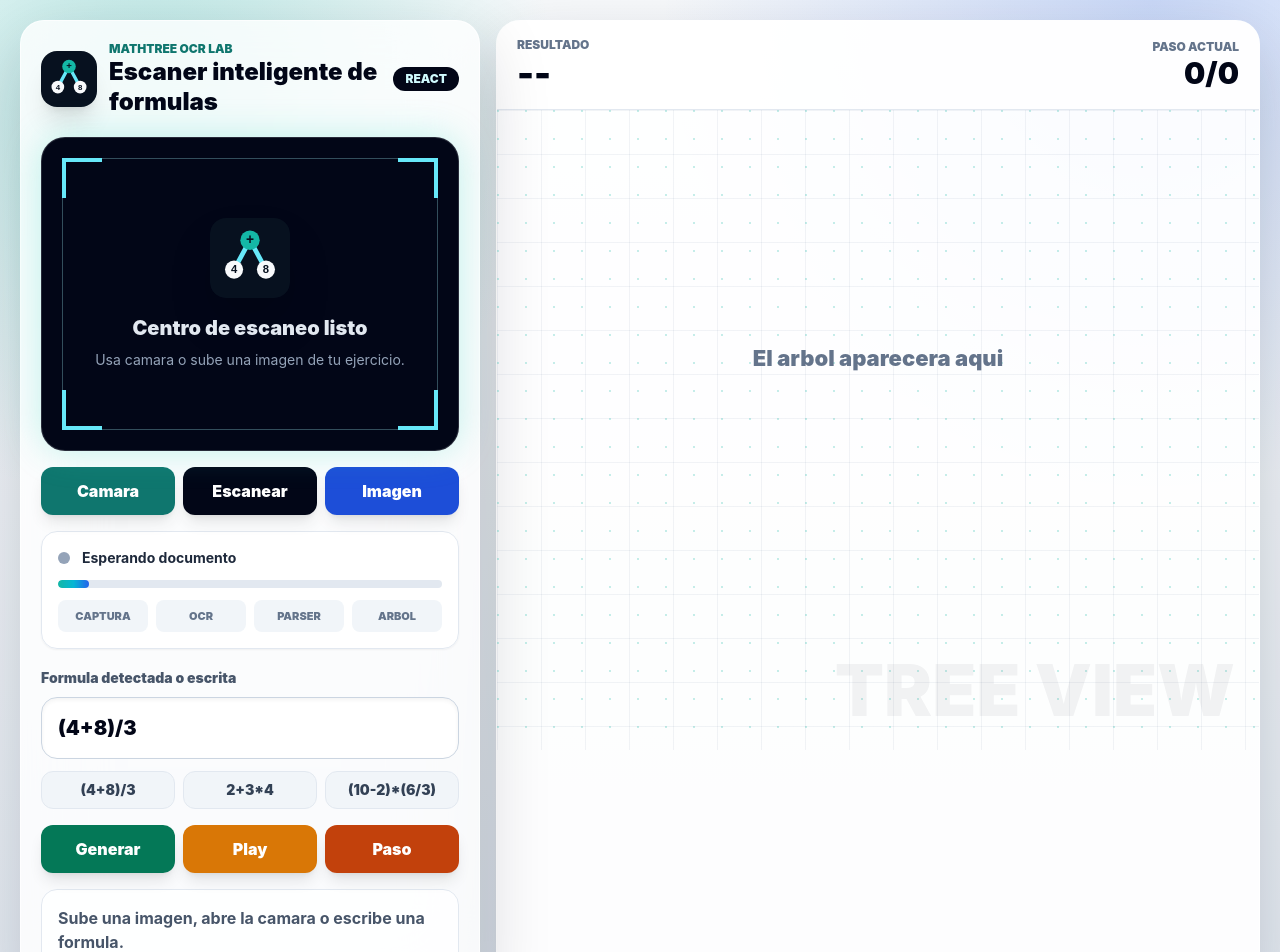
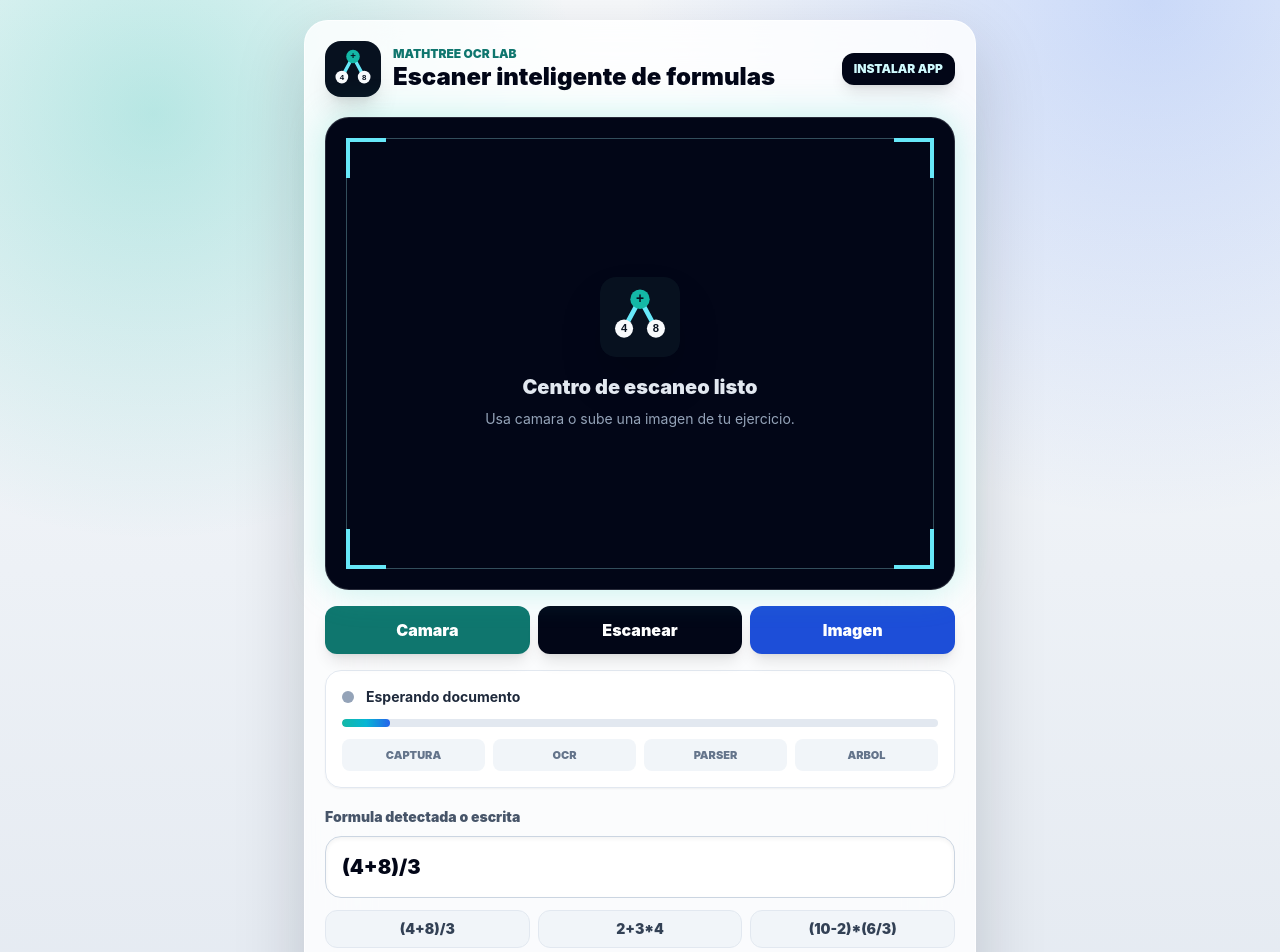
Before and after one commit to Diego-Jimy/mathtree-ocr, a React (Vite) app: page / in a window 1280 px wide. Shown: the top 952 px of the page. Built offline with nearby package versions, Linux system fonts and the light colour scheme.

Commit message:
Mejorar instalacion, camara y ventana del arbol

```diff
--- a/src/App.jsx
+++ b/src/App.jsx
@@ -1,6 +1,7 @@
 import React, { useEffect, useMemo, useRef, useState } from "react";
 import Tesseract from "tesseract.js";
 
+// Cada nodo guarda un numero u operador del arbol.
 class TreeNode {
   constructor(value, left = null, right = null) {
     this.value = value;
@@ -17,17 +18,19 @@ class TreeNode {
   }
 }
 
+// Normaliza los simbolos que el OCR suele confundir.
 function cleanExpression(text) {
   return String(text || "")
     .replace(/[xX]/g, "*")
     .replace(/,/g, ".")
-    .replace(/÷/g, "/")
-    .replace(/×/g, "*")
-    .replace(/[−–—]/g, "-")
+    .replace(/\u00f7/g, "/")
+    .replace(/\u00d7/g, "*")
+    .replace(/[\u2212\u2013\u2014]/g, "-")
     .replace(/\s+/g, "")
     .replace(/[^0-9+\-*/().]/g, "");
 }
 
+// Separa la expresion en numeros, operadores y parentesis.
 function tokenize(expression) {
   const tokens = [];
   let i = 0;
@@ -56,6 +59,7 @@ function tokenize(expression) {
   return tokens;
 }
 
+// Construye el arbol respetando parentesis y prioridad de operadores.
 function parseExpression(expression) {
   const tokens = tokenize(cleanExpression(expression));
   let position = 0;
@@ -95,6 +99,7 @@ function parseExpression(expression) {
   return root;
 }
 
+// Resuelve el arbol de forma recursiva y registra cada paso.
 function evaluate(node, steps = []) {
   if (!node.isOperator) {
     node.result = Number(node.value);
@@ -117,6 +122,7 @@ function collectNodes(node, nodes = []) {
   return nodes;
 }
 
+// Asigna una posicion visual a cada nodo del arbol.
 function layoutTree(root) {
   let order = 0;
   function walk(node, depth) {
@@ -140,13 +146,14 @@ function round(value) {
   return Number.parseFloat(Number(value).toFixed(6));
 }
 
-function ScannerFrame({ videoRef, previewUrl, analyzing }) {
+// Vista previa de la camara o de una imagen subida.
+function ScannerFrame({ videoRef, previewUrl, analyzing, cameraOn }) {
   return (
     <div className={`relative aspect-[4/3] overflow-hidden rounded-3xl border border-white/15 bg-slate-950 shadow-glow ${analyzing ? "ring-2 ring-cyan-300" : ""}`}>
       <video ref={videoRef} className={`h-full w-full object-cover ${previewUrl ? "hidden" : "block"}`} autoPlay playsInline muted />
       {previewUrl ? <img src={previewUrl} alt="Documento cargado" className="absolute inset-0 h-full w-full object-cover" /> : null}
 
-      {!previewUrl ? (
+      {!previewUrl && !cameraOn ? (
         <div className="absolute inset-0 grid place-items-center text-center text-slate-200">
           <div>
             <img src="/icon.svg" alt="" className="mx-auto mb-4 h-20 w-20 rounded-2xl shadow-2xl" />
@@ -167,6 +174,7 @@ function ScannerFrame({ videoRef, previewUrl, analyzing }) {
   );
 }
 
+// Muestra el avance del proceso: captura, OCR, parser y arbol.
 function AnalysisPanel({ analysis, progress }) {
   const stages = ["Captura", "OCR", "Parser", "Arbol"];
   return (
@@ -189,6 +197,7 @@ function AnalysisPanel({ analysis, progress }) {
   );
 }
 
+// Dibuja el arbol y permite arrastrar o hacer zoom.
 function TreeCanvas({ tree, steps, currentStep, answer }) {
   const canvasRef = useRef(null);
   const viewRef = useRef({ scale: 1, x: 0, y: 0, dragging: false, sx: 0, sy: 0, ox: 0, oy: 0 });
@@ -321,9 +330,30 @@ export default function App() {
   const [analysis, setAnalysis] = useState({ title: "Esperando documento", active: false, done: false });
   const [progress, setProgress] = useState(8);
   const [busy, setBusy] = useState(false);
+  const [installPrompt, setInstallPrompt] = useState(null);
+  const [showTree, setShowTree] = useState(false);
 
   const resultText = useMemo(() => (answer === null ? "--" : round(answer)), [answer]);
 
+  // Guarda el aviso de instalacion de Chrome para usarlo desde el boton.
+  useEffect(() => {
+    function handleInstallPrompt(event) {
+      event.preventDefault();
+      setInstallPrompt(event);
+    }
+
+    window.addEventListener("beforeinstallprompt", handleInstallPrompt);
+    return () => window.removeEventListener("beforeinstallprompt", handleInstallPrompt);
+  }, []);
+
+  // Apaga la camara si el usuario cierra la aplicacion.
+  useEffect(() => {
+    return () => {
+      stream?.getTracks().forEach((track) => track.stop());
+    };
+  }, [stream]);
+
+  // Solicita permiso y enciende la camara del dispositivo.
   async function openCamera() {
     try {
       const nextStream = await navigator.mediaDevices.getUserMedia({ video: { facingMode: "environment" }, audio: false });
@@ -338,6 +368,26 @@ export default function App() {
     }
   }
 
+  // Detiene todas las pistas de video activas.
+  function closeCamera() {
+    stream?.getTracks().forEach((track) => track.stop());
+    if (videoRef.current) videoRef.current.srcObject = null;
+    setStream(null);
+    setStatus("Camara apagada.");
+  }
+
+  // Muestra la instalacion PWA cuando el navegador la permite.
+  async function installApp() {
+    if (!installPrompt) {
+      setStatus('Para instalar: abre el menu del navegador y elige "Instalar app" o "Agregar a pantalla principal".');
+      return;
+    }
+    installPrompt.prompt();
+    await installPrompt.userChoice;
+    setInstallPrompt(null);
+  }
+
+  // Carga una fotografia para que el OCR pueda leerla.
   function loadImage(file) {
     if (!file) return;
     const url = URL.createObjectURL(file);
@@ -347,6 +397,7 @@ export default function App() {
     setStatus("Imagen cargada. Presiona Escanear para leer la formula.");
   }
 
+  // Ejecuta OCR sobre la imagen o sobre una captura de la camara.
   async function scan() {
     if (!previewUrl && !stream) {
       setStatus("Primero sube una imagen o abre la camara.");
@@ -388,6 +439,7 @@ export default function App() {
     }
   }
 
+  // Convierte la formula escrita en un arbol y abre la ventana de resultado.
   function buildTree() {
     try {
       const clean = cleanExpression(expression);
@@ -400,6 +452,7 @@ export default function App() {
       setSteps(nextSteps);
       setCurrentStep(0);
       setAnswer(result);
+      setShowTree(true);
       setAnalysis({ title: "Formula convertida en arbol", active: false, done: true });
       setProgress(100);
       setStatus(`Arbol generado para: ${clean}`);
@@ -434,7 +487,7 @@ export default function App() {
 
   return (
     <main className="min-h-screen bg-[radial-gradient(circle_at_12%_10%,rgba(20,184,166,0.28),transparent_28%),radial-gradient(circle_at_90%_0%,rgba(37,99,235,0.22),transparent_32%),linear-gradient(180deg,#f8fafc,#e2e8f0)] p-3 text-slate-950 md:p-5">
-      <div className="mx-auto grid min-h-[calc(100vh-40px)] max-w-[1500px] gap-4 lg:grid-cols-[460px_minmax(0,1fr)]">
+      <div className="mx-auto max-w-2xl">
         <section className="rounded-3xl border border-white/70 bg-white/80 p-5 shadow-panel backdrop-blur-2xl">
           <header className="mb-5 flex items-center justify-between gap-4">
             <div className="flex min-w-0 items-center gap-3">
@@ -444,13 +497,20 @@ export default function App() {
                 <h1 className="text-2xl font-black leading-tight">Escaner inteligente de formulas</h1>
               </div>
             </div>
-            <span className="rounded-full bg-slate-950 px-3 py-1 text-xs font-black uppercase text-cyan-100">React</span>
+            <button
+              className="shrink-0 rounded-xl bg-slate-950 px-3 py-2 text-xs font-black uppercase text-cyan-100 shadow-lg"
+              onClick={installApp}
+            >
+              Instalar app
+            </button>
           </header>
 
-          <ScannerFrame videoRef={videoRef} previewUrl={previewUrl} analyzing={analysis.active} />
+          <ScannerFrame videoRef={videoRef} previewUrl={previewUrl} analyzing={analysis.active} cameraOn={Boolean(stream)} />
 
           <div className="mt-4 grid grid-cols-3 gap-2">
-            <button className="rounded-xl bg-teal-700 px-3 py-3 font-black text-white shadow-lg" onClick={openCamera}>Camara</button>
+            <button className="rounded-xl bg-teal-700 px-3 py-3 font-black text-white shadow-lg" onClick={stream ? closeCamera : openCamera}>
+              {stream ? "Apagar" : "Camara"}
+            </button>
             <button className="rounded-xl bg-slate-950 px-3 py-3 font-black text-white shadow-lg disabled:opacity-60" onClick={scan} disabled={busy}>{busy ? "Leyendo" : "Escanear"}</button>
             <button className="rounded-xl bg-blue-700 px-3 py-3 font-black text-white shadow-lg" onClick={() => fileRef.current.click()}>Imagen</button>
             <input ref={fileRef} type="file" accept="image/*" className="hidden" onChange={(event) => loadImage(event.target.files[0])} />
@@ -471,32 +531,47 @@ export default function App() {
             ))}
           </div>
 
-          <div className="mt-4 grid grid-cols-3 gap-2">
-            <button className="rounded-xl bg-emerald-700 px-3 py-3 font-black text-white shadow-lg" onClick={buildTree}>Generar</button>
-            <button className="rounded-xl bg-amber-600 px-3 py-3 font-black text-white shadow-lg" onClick={play}>Play</button>
-            <button className="rounded-xl bg-orange-700 px-3 py-3 font-black text-white shadow-lg" onClick={nextStep}>Paso</button>
-          </div>
+          <button className="mt-4 w-full rounded-xl bg-emerald-700 px-3 py-4 text-lg font-black text-white shadow-lg" onClick={buildTree}>
+            Generar arbol visual
+          </button>
 
           <p className="mt-4 rounded-2xl border border-slate-200 bg-white/80 p-4 font-bold text-slate-600">{status}</p>
         </section>
+      </div>
 
-        <section className="overflow-hidden rounded-3xl border border-white/70 bg-white/90 shadow-panel">
-          <div className="flex items-center justify-between border-b border-slate-200 bg-white/80 px-5 py-4">
+      {showTree ? (
+        <div className="fixed inset-0 z-50 bg-slate-950/80 p-3 backdrop-blur-sm md:p-6">
+          <section className="mx-auto flex h-full max-w-5xl flex-col overflow-hidden rounded-3xl bg-white shadow-2xl">
+            <div className="flex items-center justify-between gap-3 border-b border-slate-200 px-5 py-4">
               <div>
-              <p className="text-xs font-black uppercase text-slate-500">Resultado</p>
+                <p className="text-xs font-black uppercase text-slate-500">Resultado final</p>
                 <strong className="text-4xl font-black text-slate-950">{resultText}</strong>
               </div>
               <div className="text-right">
                 <p className="text-xs font-black uppercase text-slate-500">Paso actual</p>
-              <strong className="text-3xl font-black text-slate-950">{currentStep}/{steps.length}</strong>
+                <strong className="text-2xl font-black text-slate-950">{currentStep}/{steps.length}</strong>
               </div>
+              <button className="rounded-xl bg-slate-950 px-4 py-3 font-black text-white" onClick={() => setShowTree(false)}>
+                Cerrar
+              </button>
             </div>
-          <div className="grid-lab relative min-h-[640px]">
-            <div className="pointer-events-none absolute bottom-6 right-6 text-7xl font-black text-slate-900/5">TREE VIEW</div>
+
+            <div className="grid-lab relative flex-1 overflow-hidden">
+              <div className="pointer-events-none absolute bottom-6 right-6 text-6xl font-black text-slate-900/5">TREE VIEW</div>
               <TreeCanvas tree={tree} steps={steps} currentStep={currentStep} answer={answer} />
+            </div>
+
+            <div className="grid grid-cols-2 gap-3 border-t border-slate-200 p-4">
+              <button className="rounded-xl bg-amber-600 px-3 py-3 font-black text-white" onClick={play}>
+                Play
+              </button>
+              <button className="rounded-xl bg-orange-700 px-3 py-3 font-black text-white" onClick={nextStep}>
+                Siguiente paso
+              </button>
             </div>
           </section>
         </div>
+      ) : null}
     </main>
   );
 }
```
Lines whose indentation alone changed are shown as unchanged.
